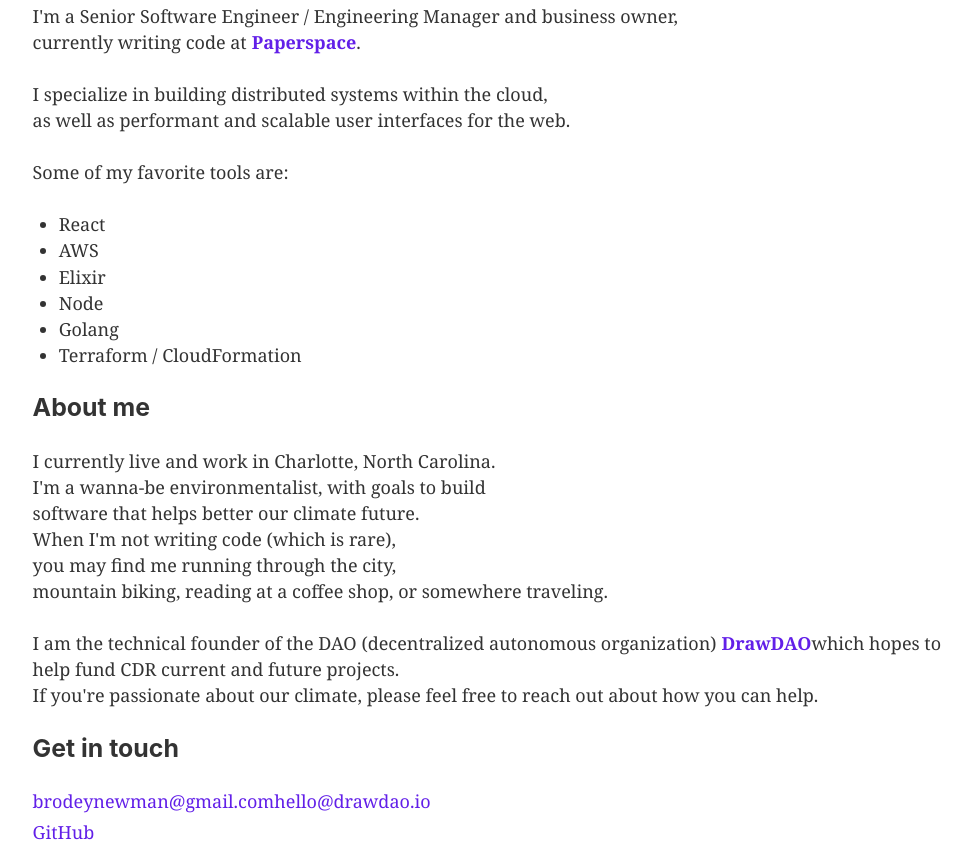
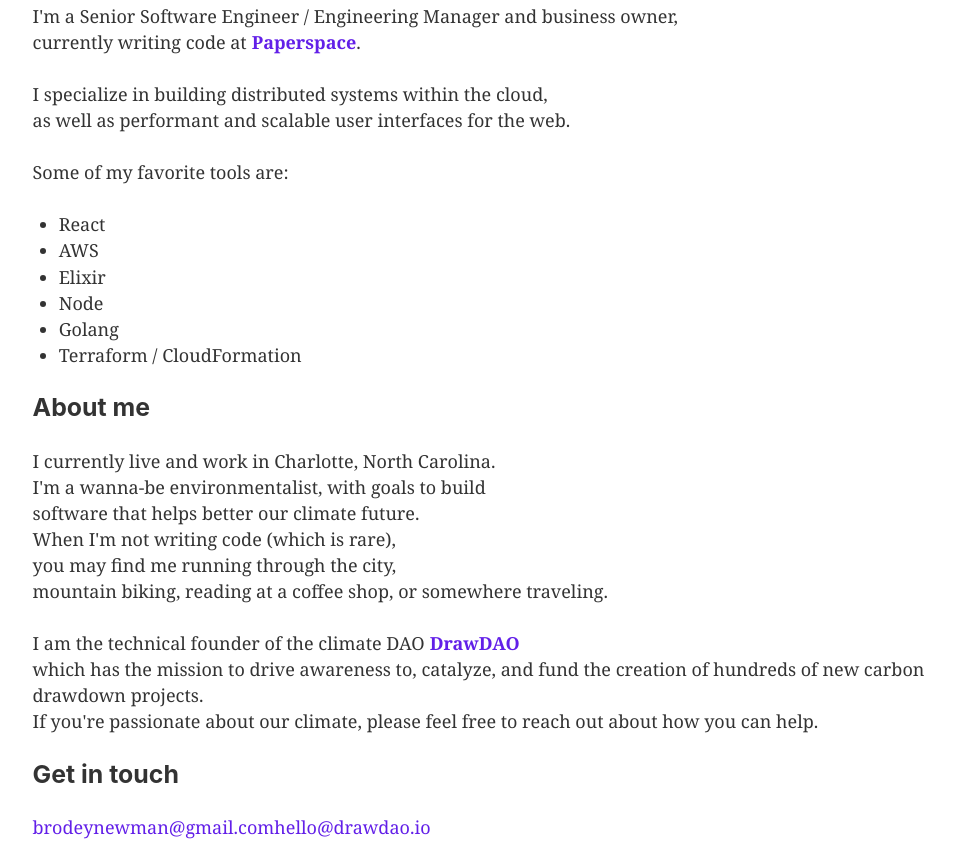
Before and after one commit to brodeynewman/site, a Gatsby site: page / in a window 1280 px wide. Shown: the part 118-960 px from the top of the page, without its empty margins (147-1119 px from the left). Built offline with nearby package versions, Linux system fonts and the light colour scheme; Gatsby itself is replaced by a stand-in of ours.

Commit message:
chore: fix text

```diff
--- a/src/pages/index.js
+++ b/src/pages/index.js
@@ -48,7 +48,7 @@
       mountain biking, reading at a coffee shop, or somewhere traveling.
     </p>
     <p>
-      I am the technical founder of the DAO (decentralized autonomous organization)
+      <span>I am the technical founder of the climate DAO</span>
       <a
         style={{
           color: '#621FE8',
@@ -60,8 +60,11 @@
       >
         DrawDAO
       </a>
-        which hopes to help fund CDR current and future projects. <br />
+      <br />
+      <span>
+        which has the mission to drive awareness to, catalyze, and fund the creation of hundreds of new carbon drawdown projects. <br />
         If you're passionate about our climate, please feel free to reach out about how you can help.
+      </span>
     </p>
     <h3>Get in touch</h3>
     <a
```
Lines whose indentation alone changed are shown as unchanged.
